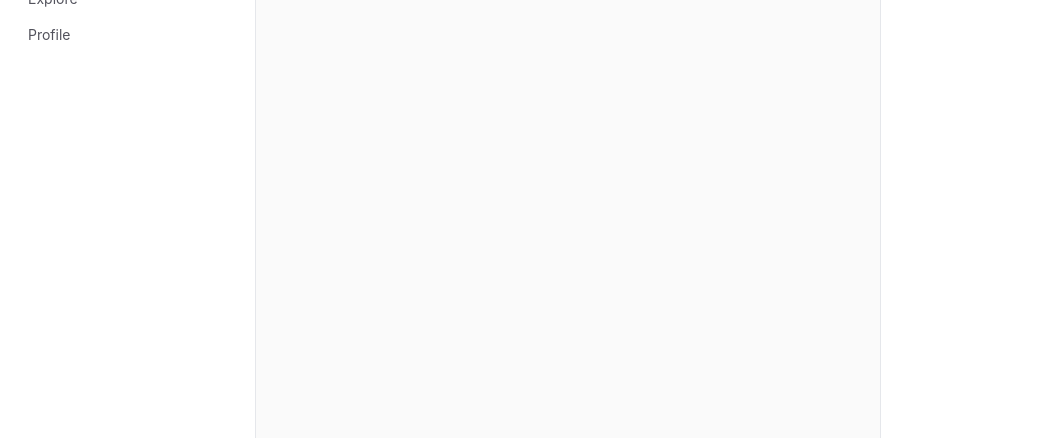
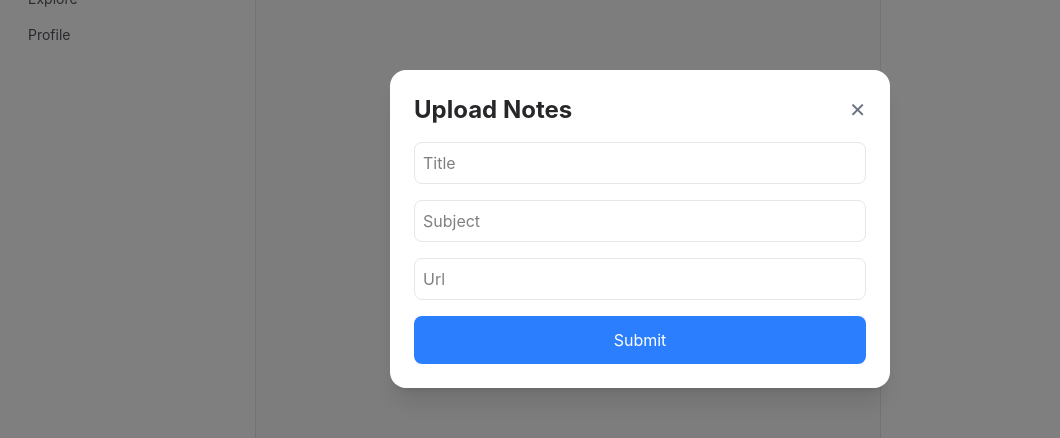
Before and after one commit to shaoyuwang119/study-hub, a React (Vite) app: page /notes/1 in a window 1280 px wide. Both pictures are taken after a click on the button "Upload Notes". Shown: the part 171-609 px from the top of the page, without its empty margins (0-1060 px from the left). Built offline with nearby package versions, Linux system fonts and the light colour scheme; no server answers.

Commit message:
added uploading notes

```diff
--- a/package.json
+++ b/package.json
@@ -13,7 +13,6 @@
   },
   "dependencies": {
     "@tailwindcss/vite": "^4.3.0",
-    "prettier-plugin-tailwindcss": "^0.8.0",
     "react": "^19.2.5",
     "react-dom": "^19.2.5",
     "tailwindcss": "^4.3.0"
@@ -29,6 +28,8 @@
     "eslint-plugin-react-hooks": "^7.1.1",
     "eslint-plugin-react-refresh": "^0.5.2",
     "globals": "^17.5.0",
+    "prettier": "^3.8.3",
+    "prettier-plugin-tailwindcss": "^0.8.0",
     "typescript": "~6.0.2",
     "typescript-eslint": "^8.58.2",
     "vite": "^8.0.10"
--- a/src/App.tsx
+++ b/src/App.tsx
@@ -2,6 +2,7 @@ import { useEffect, useState } from 'react'
 import { Rightbar, Sidebar, NoteCard } from './components'
 
 import type { Note } from './components/Types'
+import UploadModal from './components/UploadModal'
 
 function App() {
   const [notes, setNotes] = useState<Note[]>([])
@@ -10,54 +11,67 @@ function App() {
   const [author, setAuthor] = useState('')
   const [imageUrl, setImageUrl] = useState('')
 
+  const [showUpload, setShowUpload] = useState(false)
+
   useEffect(() => {
-    fetch('http://localhost:3000/api/notes')
-      .then((res) => res.json())
-      .then((data) => setNotes(data))
+    fetchNotes()
   }, [])
 
   console.log(notes)
 
-  async function handleSubmit(e: React.SubmitEvent) {
-    e.preventDefault()
+  const fetchNotes = async () => {
+    const res = await fetch('http://localhost:3000/api/notes')
+    const data = await res.json()
+    setNotes(data)
+  }
+
+  const handleSubmit = async (newNote: {
+    title: string
+    subject: string
+    description: string
+    url: string
+    author: string
+  }) => {
+    console.log('Sending to backend:', newNote)
 
     const res = await fetch('http://localhost:3000/api/notes', {
       method: 'POST',
       headers: {
         'Content-Type': 'application/json',
       },
-      body: JSON.stringify({
-        title,
-        author,
-        imageUrl,
-      }),
+      body: JSON.stringify(newNote),
     })
 
-    const newNote = await res.json()
+    const savedNote: Note = await res.json()
+    console.log(savedNote)
 
-    setNotes([...notes, newNote])
-
-    setTitle('')
-    setAuthor('')
-    setImageUrl('')
+    setNotes((prev) => [...prev, savedNote])
   }
 
   return (
     <div className="flex min-h-screen font-sans">
       <Sidebar />
 
-      <div className="flex-1 flex-col p-6 bg-zinc-50">
-        <div className="flex flex-row mb-4 justify-between">
+      <div className="flex-1 flex-col bg-zinc-50 p-6">
+        <div className="mb-4 flex flex-row justify-between">
           <div className="text-4xl font-medium text-zinc-800">Home</div>
-          <button className="w-40 text-white px-4 py-2 rounded-md hover:shadow-2xl bg-blue-500 hover:bg-blue-600 cursor-pointer">
+          <button
+            onClick={() => setShowUpload(true)}
+            className="transition-shadows w-40 cursor-pointer rounded-md bg-blue-500 px-4 py-2 text-white duration-200 hover:bg-blue-600/90 hover:shadow-sm"
+          >
             Upload Notes
           </button>
         </div>
+        <UploadModal
+          open={showUpload}
+          onSubmit={handleSubmit}
+          onClose={() => setShowUpload(false)}
+        />
 
-        <div className="space-y-2 mb-2">
+        <div className="mb-2 space-y-2">
           <input
             placeholder="Search notes, classes, subjects..."
-            className="w-full bg-white rounded-lg border border-gray-200 px-3 py-2 text-sm focus:outline-none focus:border-gray-300"
+            className="w-full rounded-lg border border-gray-200 bg-white px-3 py-2 text-sm focus:border-gray-300 focus:outline-none"
           />
           <div className="flex gap-x-4">
             {/* <button className="w-40 text-pink-500 p-2 rounded-md border border-pink-600 hover:bg-pink-100 cursor-pointer">
@@ -68,15 +82,8 @@ function App() {
 
         <div className="flex flex-col items-start gap-y-2">
           <div className="mx-1 text-xl">Continue studying</div>
-          {notes.map((note, index) => (
-            <NoteCard
-              key={index}
-              title={note.title}
-              subject={note.subject}
-              author={note.author}
-              preview={note.content_url}
-              saves={note.saves}
-            />
+          {notes.map((note) => (
+            <NoteCard key={note.id} note={note} preview={note.content_url} />
           ))}
         </div>
       </div>
--- a/src/components/NoteCard.tsx
+++ b/src/components/NoteCard.tsx
@@ -1,27 +1,20 @@
+import type { Note } from './Types'
+
 type NoteCardProps = {
-  title: string
-  subject: string
-  author: string
+  note: Note
   preview: string
-  saves: number
   color?: string
 }
 
 const fallbackImg = 'https://placehold.co/100x150/?text=No\\nPreview'
 
-function NoteCard({
-  title,
-  subject,
-  author,
-  preview,
-  saves,
-  color = '#3b82f6',
-}: NoteCardProps) {
+function NoteCard({ note, preview, color = '#3b82f6' }: NoteCardProps) {
   //console.log('preview url: ' + author)
+  preview = note.content_url
   return (
-    <div className="flex items-start gap-3 w-full h-32 p-4 rounded-lg border border-gray-200 bg-white hover:bg-zinc-0 hover:shadow-xs cursor-pointer transition-shadow duration-200">
+    <div className="hover:bg-zinc-0 flex h-32 w-full cursor-pointer items-start gap-3 rounded-lg border border-gray-200 bg-white p-4 transition-shadow duration-200 hover:shadow-xs">
       <div
-        className=" h-full w-1 rounded-full"
+        className="h-full w-1 rounded-full"
         style={{ backgroundColor: color }}
       />
 
@@ -34,10 +27,10 @@ function NoteCard({
       />
 
       <div className="flex-1">
-        <h3 className="text-md font-semibold text-gray-900">{title}</h3>
-        <p className="mt-1 text-md text-zinc-400">{subject}</p>
-        <p className="mt-2 text-sm text-zinc-400">
-          {author} · {saves} saves
+        <h3 className="text-md font-semibold text-gray-900">{note.title}</h3>
+        <p className="text-md mt-1 text-gray-400">{note.subject}</p>
+        <p className="mt-2 text-sm text-gray-400">
+          {note.author} · {note.saves} saves
         </p>
       </div>
     </div>
--- a/src/components/Rightbar.tsx
+++ b/src/components/Rightbar.tsx
@@ -9,16 +9,9 @@ function Rightbar({ notes }: RightbarProps) {
   return (
     <aside className="w-100 border-l border-gray-200 bg-white px-6 py-8">
       <div className="text-2xl text-zinc-800">My saved</div>
-      <div className="flex flex-col items-start mt-4 gap-y-4">
+      <div className="mt-4 flex flex-col items-start gap-y-4">
         {notes.map((note, index) => (
-          <NoteCard
-            key={index}
-            title={note.title}
-            subject={note.subject}
-            author={note.author}
-            preview={note.content_url}
-            saves={note.saves}
-          />
+          <NoteCard key={index} note={note} preview={note.content_url} />
         ))}
       </div>
     </aside>
--- a/src/components/Types.ts
+++ b/src/components/Types.ts
@@ -5,4 +5,5 @@ export type Note = {
   author: string
   content_url: string
   saves: number
+  date: string
 }
--- /dev/null
+++ b/src/components/UploadModal.tsx
@@ -0,0 +1,85 @@
+import { useState } from 'react'
+
+type UploadModalProps = {
+  open: boolean
+  onSubmit: (data: {
+    title: string
+    subject: string
+    description: string
+    url: string
+    author: string
+  }) => void
+  onClose: () => void
+}
+
+function UploadModal({ open, onClose, onSubmit }: UploadModalProps) {
+  if (!open) return null
+
+  const [title, setTitle] = useState('')
+  const [subject, setSubject] = useState('')
+  const [description, setDescription] = useState('')
+  const [url, setUrl] = useState('')
+
+  return (
+    <div className="fixed inset-0 flex items-center justify-center bg-black/50">
+      <div className="w-125 rounded-2xl bg-white p-6 shadow-xl">
+        <div className="mb-4 flex items-center justify-between">
+          <h2 className="text-2xl font-bold text-zinc-800">Upload Notes</h2>
+          <button
+            onClick={onClose}
+            className="cursor-pointer text-xl text-gray-500 hover:text-black"
+          >
+            ✕
+          </button>
+        </div>
+
+        <form
+          onSubmit={(e) => {
+            e.preventDefault()
+
+            onSubmit({
+              title,
+              subject,
+              description,
+              url,
+              author: 'John D',
+            })
+            onClose()
+          }}
+          className="flex flex-col gap-4"
+        >
+          <input
+            type="text"
+            value={title}
+            onChange={(e) => setTitle(e.target.value)}
+            placeholder="Title"
+            className="rounded-lg border border-gray-200 p-2 focus:border-gray-300 focus:outline-none"
+          />
+          <input
+            type="text"
+            value={subject}
+            onChange={(e) => setSubject(e.target.value)}
+            placeholder="Subject"
+            className="rounded-lg border border-gray-200 p-2 focus:border-gray-300 focus:outline-none"
+          />
+          <input
+            type="text"
+            value={url}
+            onChange={(e) => setUrl(e.target.value)}
+            placeholder="Url"
+            className="rounded-lg border border-gray-200 p-2 focus:border-gray-300 focus:outline-none"
+          />
+
+          <button
+            type="submit"
+            className="cursor-pointer rounded-lg bg-blue-500 p-3 text-white transition hover:bg-blue-600"
+          >
+            Submit
+          </button>
+        </form>
+      </div>
+    </div>
+  )
+}
+
+export default UploadModal
```
Also changed, not shown: 2 other files (tests, documents, lock files or other folders).
